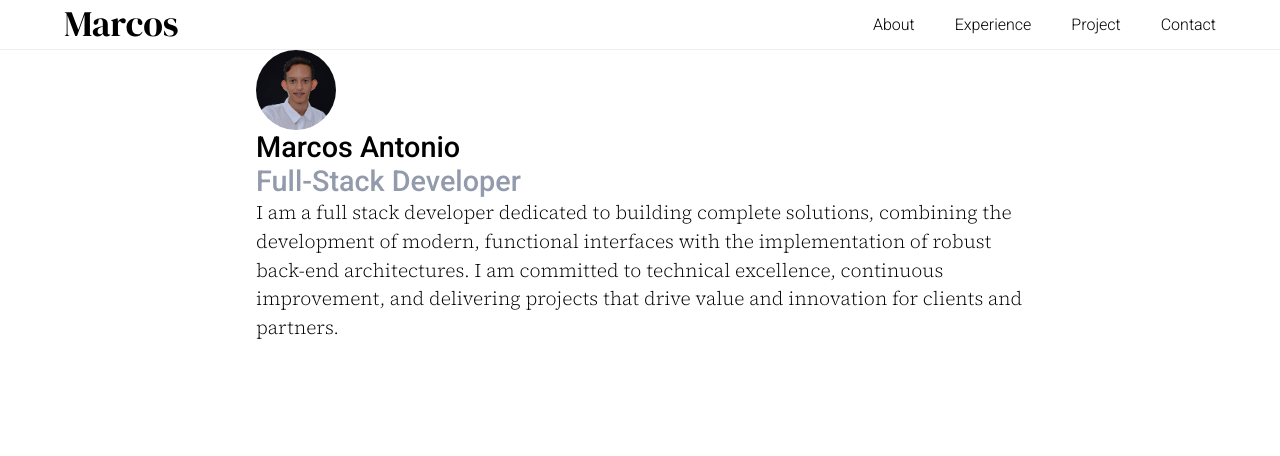
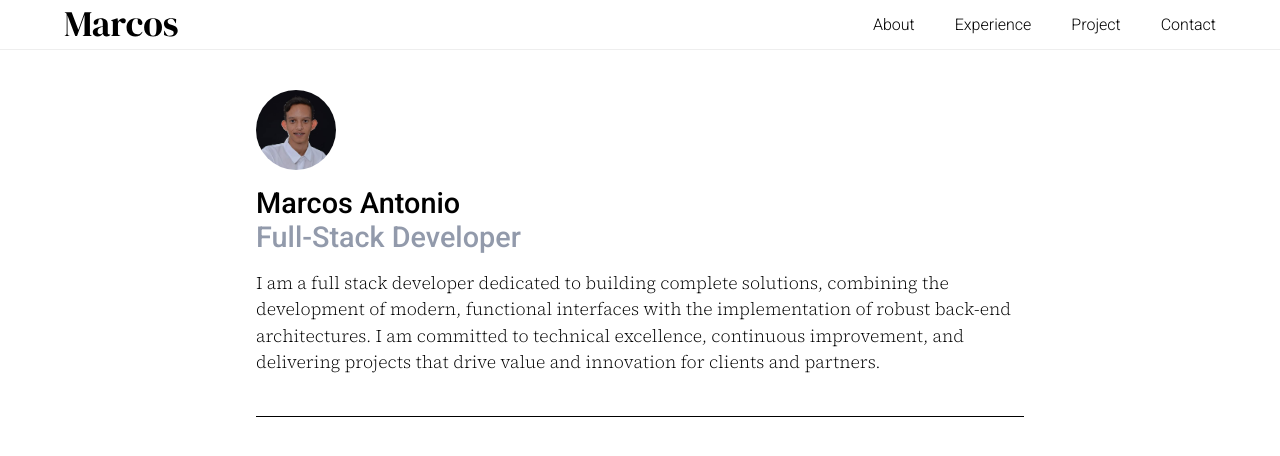
Before and after one commit to MarcosAntonio15243/MarcosAntonio15243.github.io, a Next.js app: page / in a window 1280 px wide. Shown: the top 456 px of the page. Built offline with nearby package versions, Linux system fonts and the light colour scheme.

Commit message:
style: Adicionando espaços entre sections e seus elementos

```diff
--- a/src/app/globals.css
+++ b/src/app/globals.css
@@ -21,7 +21,7 @@ h1 {
 p {
   font-family: var(--font-source-serif-4);
   font-weight: 300;
-  font-size: 1.2rem;
+  font-size: 1.1rem;
 }
 
 @theme inline {
--- a/src/app/page.tsx
+++ b/src/app/page.tsx
@@ -5,12 +5,15 @@ export default function Home() {
     <div className="">
       <Header />
       <main className="flex flex-col justify-center items-center">
-        <div className="mx-6 max-w-3xl">
-          <img src="/assets/profile.webp" alt="Profile Image" className="h-20 w-20 rounded-full"/>
-          <h1 className="flex flex-col">Marcos Antonio <span className="text-[var(--color-dark-gray)]">Full-Stack Developer</span></h1>
-          <p>
-            I am a full stack developer dedicated to building complete solutions, combining the development of modern, functional interfaces with the implementation of robust back-end architectures. I am committed to technical excellence, continuous improvement, and delivering projects that drive value and innovation for clients and partners.
-          </p>
+        <div className="mx-6 max-w-3xl flex flex-col gap-10 py-10">
+          <section className="flex flex-col gap-4">
+            <img src="/assets/profile.webp" alt="Profile Image" className="h-20 w-20 rounded-full"/>
+            <h1 className="flex flex-col">Marcos Antonio <span className="text-[var(--color-dark-gray)]">Full-Stack Developer</span></h1>
+            <p>
+              I am a full stack developer dedicated to building complete solutions, combining the development of modern, functional interfaces with the implementation of robust back-end architectures. I am committed to technical excellence, continuous improvement, and delivering projects that drive value and innovation for clients and partners.
+            </p>
+          </section>
+          <hr />
         </div>
       </main>
     </div>
```
